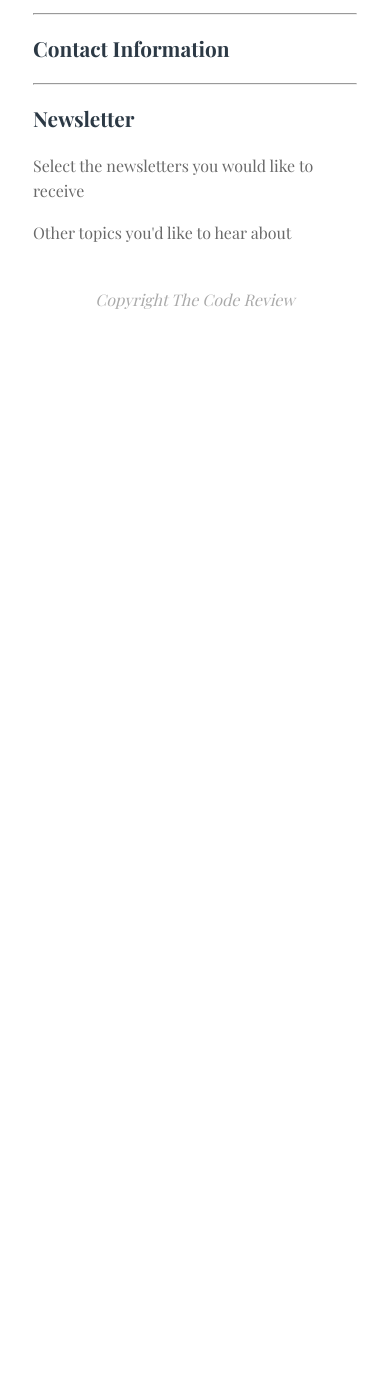
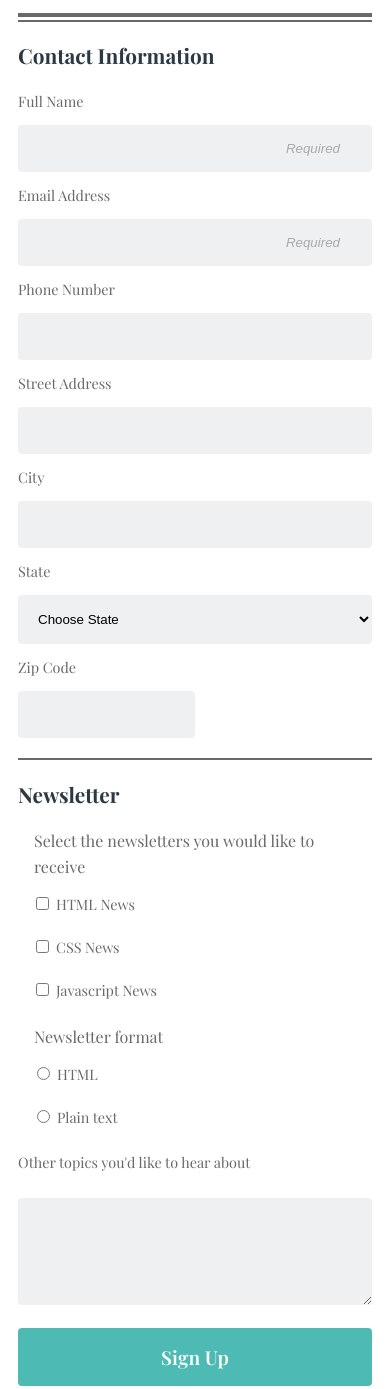
Before and after one commit to sarahlorenzen/techdegree-Online-Registration-Form-project3, a plain HTML site: page index.html in a window 390 px wide. Shown: the part 247-1636 px from the top of the page. Before the commit the page ends 844 px from the top, so only its background shows below. Drawn offline with nearby package versions, Linux system fonts and the light colour scheme; a web font is replaced by a local one.

Commit message:
Completed CSS for desktop breakpoint

```diff
--- a/css/styles.css
+++ b/css/styles.css
@@ -11,7 +11,7 @@ body {
 
 header {
   background: #2c3945;
-  padding: 1rem;
+  padding: 0.5rem;
 }
 
 h1 {
@@ -30,11 +30,89 @@ h2 {
   text-align: left;
 }
 main {
-  padding: 10px 25px;
+  padding: 10px;
+}
+form.form-contact,
+textarea,
+input {
+  box-sizing: border-box;
+  overflow: hidden;
 }
 .signup h2,
 .signup p {
   text-align: center;
+}
+.signup hr {
+  border-width: 1px;
+  border-style: solid;
+  margin: 3px 0;
+}
+.signup hr:first-of-type {
+  border-width: 2px;
+  border-style: solid;
+  margin-top: 2rem;
+}
+.contact hr {
+  border-width: 1px;
+  border-style: solid;
+}
+label,
+input,
+select {
+  display: block;
+}
+input,
+textarea,
+select {
+  background: #eff0f1;
+  width: 100%;
+  border: none;
+  padding: 1rem;
+  border-radius: 4px;
+  margin-top: 0.75rem;
+}
+select {
+  margin-top: 0.75rem;
+}
+#state option:first-of-type {
+  color: #999;
+}
+input#signup {
+  background: #4dbbb4;
+  color: #fff;
+  font-weight: 600;
+  font-size: 1.2rem;
+  font-family: inherit;
+  margin: 1rem auto 0;
+}
+input::placeholder {
+  font-style: italic;
+  color: #aaa;
+  text-align: right;
+  padding-right: 1rem;
+}
+input#zip {
+  max-width: 50%;
+}
+input:active,
+input:focus,
+input:focus-visible,
+input:focus-within {
+  border: 2px solid #2c3945;
+}
+.checkboxes input,
+.radios input,
+.checkboxes label,
+.radios label {
+  width: auto;
+  display: inline-block;
+}
+label {
+  font-size: 0.9rem;
+  padding-bottom: 0.75rem;
+}
+fieldset {
+  border: none;
 }
 footer p {
   text-transform: capitalize;
@@ -45,5 +123,27 @@ footer p {
 
 /* Media Queries Tablet and Larger */
 
-@media (min-width: 768px) {
+@media (min-width: 760px) {
+  main {
+    max-width: 700px;
+    margin: 0 auto;
+  }
+  input,
+  select {
+    width: 80%;
+    display: inline-block;
+  }
+  label {
+    display: flex;
+    justify-content: space-between;
+    align-items: center;
+  }
+  input#zip {
+    max-width: 40%;
+    margin-right: 40%;
+  }
+  input#signup {
+    width: 100%;
+    padding: 1.25rem;
+  }
 }
--- a/index.html
+++ b/index.html
@@ -21,15 +21,90 @@
         <h2>Signup for our newsletter</h2>
         <p>Get the latest news on how your code is doing right in your inbox</p>
         <hr />
+        <hr />
       </div>
       <div class="contact">
         <h2>Contact Information</h2>
-        <hr />
-      </div>
-      <div class="newsletter">
-        <h2>Newsletter</h2>
-        <p>Select the newsletters you would like to receive</p>
-        <p>Other topics you'd like to hear about</p>
+        <form action="index.html" method="post" class="form-contact">
+          <label>
+            Full Name
+            <input
+              type="text"
+              id="name"
+              name="user_name"
+              required=""
+              placeholder="Required"
+            />
+          </label>
+          <label>
+            Email Address
+            <input
+              type="email"
+              id="email"
+              name="user_email"
+              required=""
+              placeholder="Required"
+            />
+          </label>
+          <label>
+            Phone Number
+            <input type="tel" id="phone" name="user_phone" />
+          </label>
+          <label>
+            Street Address
+            <input type="text" id="street-address" name="user_street" />
+          </label>
+          <label>
+            City
+            <input type="text" id="city" name="user_city" />
+          </label>
+          <label>
+            State
+            <select id="state" name="user_state">
+              <option value="" disabled selected>Choose State</option>
+              <option value="az">AZ</option>
+              <option value="ca">CA</option>
+              <option value="co">CO</option>
+              <option value="or">OR</option>
+              <option value="wa">WA</option>
+            </select>
+          </label>
+          <label>
+            Zip Code
+            <input type="text" id="zip" name="user_zip" />
+          </label>
+          <hr />
+          <h2>Newsletter</h2>
+          <fieldset class="checkboxes">
+            <legend>Select the newsletters you would like to receive</legend>
+            <div>
+              <input type="checkbox" id="html" name="news_html" />
+              <label for="html">HTML News</label>
+            </div>
+            <div>
+              <input type="checkbox" id="css" name="news_css" />
+              <label for="css">CSS News</label>
+            </div>
+            <div>
+              <input type="checkbox" id="js" name="news_js" />
+              <label for="js">Javascript News</label>
+            </div>
+          </fieldset>
+          <fieldset class="radios">
+            <legend>Newsletter format</legend>
+            <div>
+              <input type="radio" id="html2" name="format_html" />
+              <label for="html2">HTML</label>
+            </div>
+            <div>
+              <input type="radio" id="plain" name="format_plain" />
+              <label for="plain">Plain text</label>
+            </div>
+          </fieldset>
+          <label for="topics">Other topics you'd like to hear about</label>
+          <textarea name="textarea" id="topics" rows="5"></textarea>
+          <input type="submit" id="signup" value="Sign Up" />
+        </form>
       </div>
     </main>
     <footer>
```
